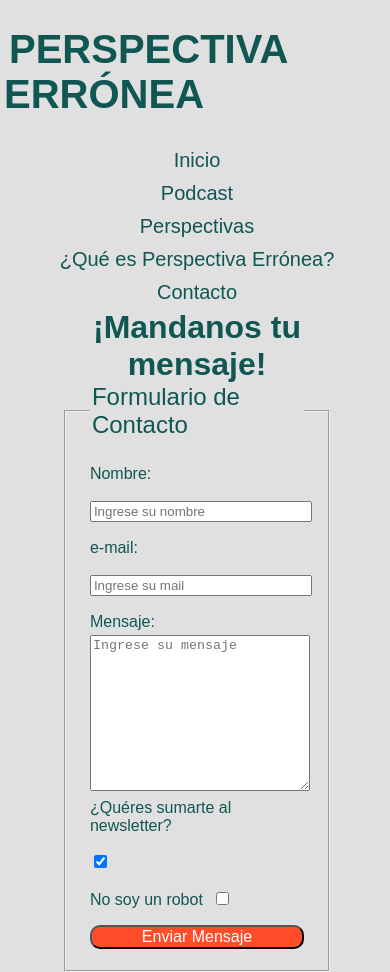
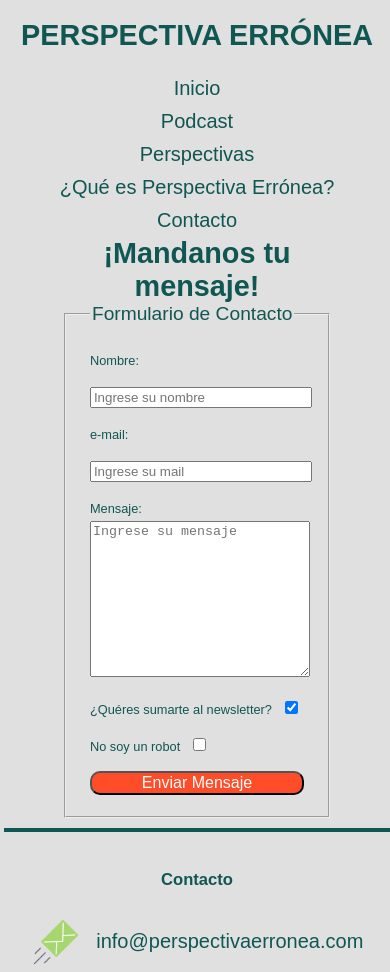
Before and after one commit to perspectivaerronea/misitio, a plain HTML site: page pages/contacto.html in a window 390 px wide. Shown: the top 972 px of the page. Drawn offline with Linux system fonts and the light colour scheme; a web font is replaced by a local one.

Commit message:
Nueva Media Querie para celulares

```diff
--- a/css/estilos.css
+++ b/css/estilos.css
@@ -373,3 +373,21 @@ ID
         display: none;
     }
 }
+
+@media(max-width: 460px) {
+    h1 {
+        font-size: 1.8rem;
+    }
+
+    #contacto{
+        font-size: 1.8rem;
+    }
+
+    legend {
+        font-size: 1.2rem;
+    }
+
+    label {
+        font-size: 0.8rem;
+    }
+}
--- a/pages/contacto.html
+++ b/pages/contacto.html
@@ -19,7 +19,7 @@
                 <a class="flexItem" href="../index.html#podcast">Podcast</a>
                 <a class="flexItem" href="../pages/perspectivas.html">Perspectivas</a>
                 <a class="flexItem" href="../pages/queEsPerspectivaErronea.html">¿Qué es Perspectiva Errónea?</a>
-                <a class="flexItem" href="../pages/Contacto.html">Contacto</a>
+                <a class="flexItem" href="../pages/contacto.html">Contacto</a>
             </nav>
         </div>
     </header>
```
Also changed, not shown: index.html (+1 -1 lines), pages/perspectivas.html (+1 -1 lines), pages/queEsPerspectivaErronea.html (+1 -1 lines).
